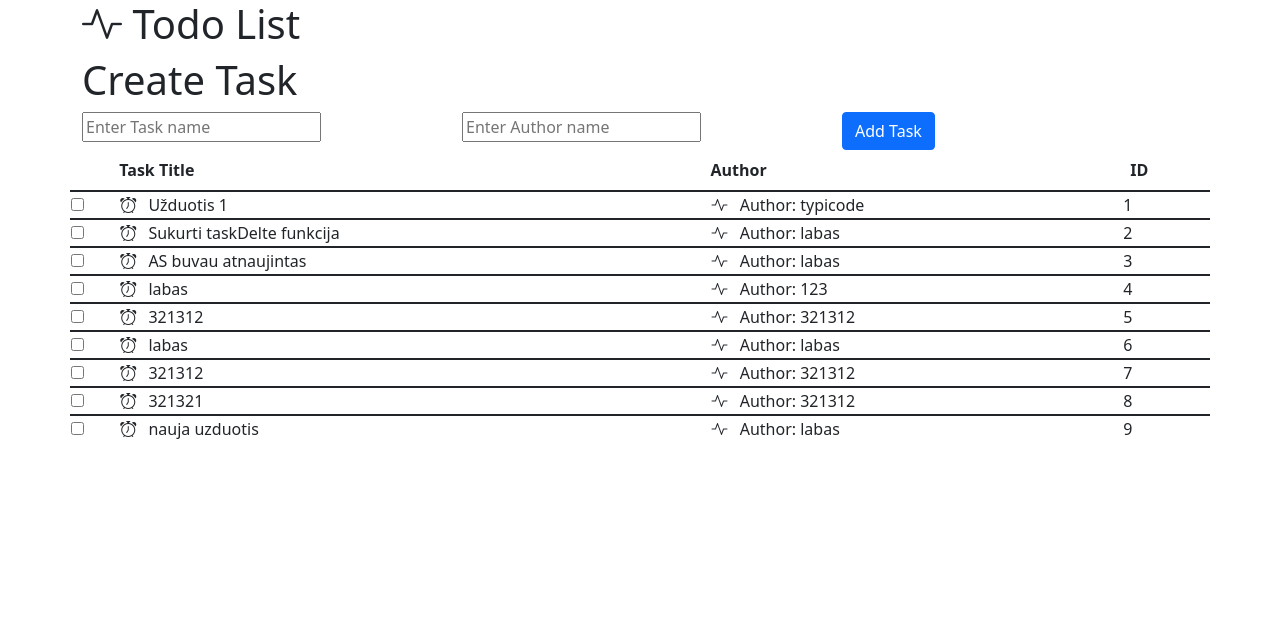
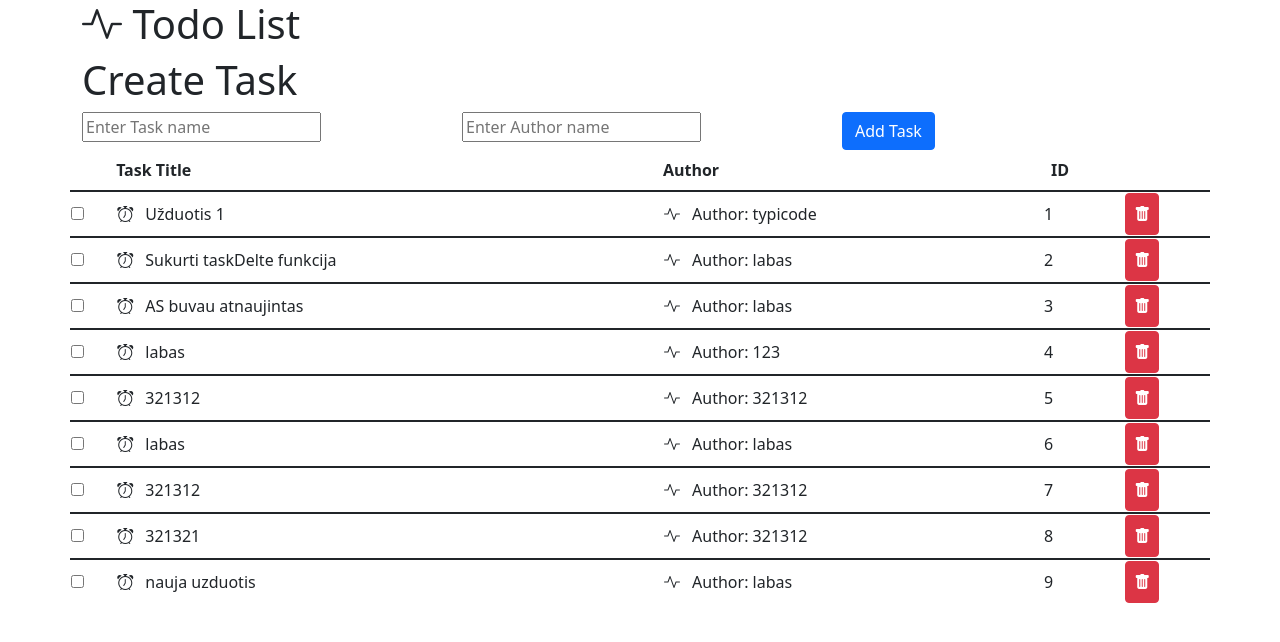
Before and after one commit to eimkasp/angular-json-server-todo-list, an Angular app: page / in a window 1280 px wide. Shown: the top 642 px of the page. Built offline with nearby package versions, Linux system fonts and the light colour scheme; data requests are answered from the project's data file.

Commit message:
Užduoties ištrynimas (DELETE metodas)

```diff
--- a/src/app/app.component.html
+++ b/src/app/app.component.html
@@ -6,7 +6,7 @@
 
     <div class="col-12">
       <!-- TODO: Pakeisti forma i <app-task-create> -->
-        <app-task-create (newItemEvent)="getTasks()"></app-task-create>
+      <app-task-create (newItemEvent)="getTasks()"></app-task-create>
     </div>
     <table class="table">
       <thead>
@@ -24,12 +24,18 @@
         <td>
           <!-- Ateityje si elementa naudosime, pazymeti uzduotis kaip baigtas -->
           <!-- [checked] - dinaminis checked atributo priskyrimas -->
-          <input type="checkbox" [checked]="task.completed"
-          (change)="toggleTask(task)">
+          <input type="checkbox" [checked]="task.completed" (change)="toggleTask(task)">
         </td>
         <td><i class="bi-alarm"></i> {{ task.title }}</td>
         <td><i class="bi bi-activity"></i> Author: {{ task.author }}</td>
         <td>{{ task.id }}</td>
+        <td>
+          <button
+          (click)="deleteTask(task)"
+          class="btn btn-danger bg-danger">
+            <i class="bi bi-trash-fill"></i>
+          </button>
+        </td>
       </tr>
     </table>
   </div>
--- a/src/app/app.component.ts
+++ b/src/app/app.component.ts
@@ -41,4 +41,14 @@ export class AppComponent {
       console.log(data);
     });
   }
+
+  deleteTask(task: Task) {
+    console.log('Task Will be deleted:');
+    console.log(task);
+    this._taskService.deleteTask(task).subscribe(data => {
+      console.log(data);
+      // Po sekmingo istrynimo atnaujiname tasks duomenis
+      this.getTasks();
+    });
+  }
 }
--- a/src/app/services/task.service.ts
+++ b/src/app/services/task.service.ts
@@ -49,7 +49,12 @@ export class TaskService {
   }
 
   deleteTask(task : Task) {
+    let uri = this.apiUrl + "/" +  task.id;
 
+
+    // Kreipdamisei DELETE metodu i: http://localhost:3000/tasks/id
+    // Istrininame irasa duombazeje
+    return this.http.delete(uri);
   }
 
   updateTask() {
```
